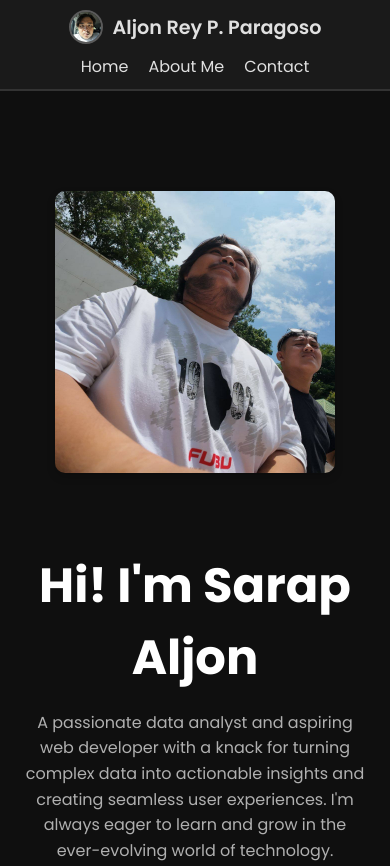
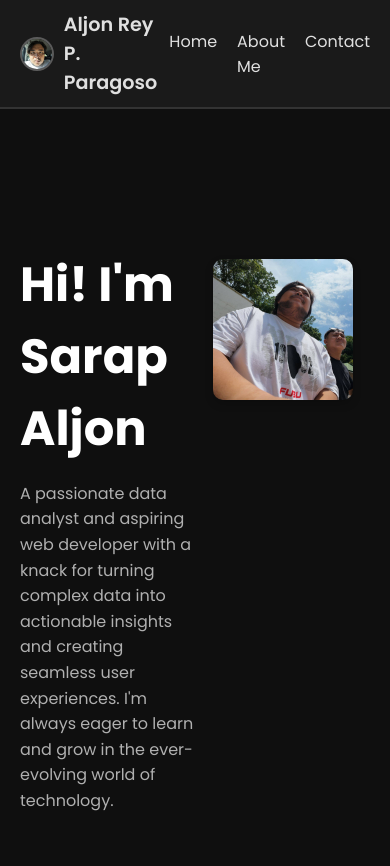
Before and after one commit to AljonOhaha/HTML, a plain HTML site: page index.html in a window 390 px wide. Shown: the top 866 px of the page. Drawn offline with Linux system fonts and the light colour scheme.

Commit message:
Update style.css

```diff
--- a/style.css
+++ b/style.css
@@ -1,204 +1,29 @@
-/* General Body Styles */
-body {
-    font-family: 'Poppins', sans-serif;
-    margin: 0;
-    padding: 0;
-    background-color: #0f0f0f; /* Dark background */
-    color: #e0e0e0; /* Light text */
-}
 
-/* --- Navigation Bar --- */
-.navbar {
-    background-color: #1a1a1a;
-    padding: 10px 0;
-    border-bottom: 2px solid #333;
-    position: sticky;
-    top: 0;
-    z-index: 1000;
-}
-
-.nav-container {
-    max-width: 1200px;
-    margin: 0 auto;
-    padding: 0 20px;
-    display: flex;
-    justify-content: space-between;
-    align-items: center;
-}
-
-.logo {
-    display: flex;
-    align-items: center;
-    font-size: 1.2rem;
-    font-weight: 600;
-}
-
-.nav-profile-pic {
-    width: 30px;
-    height: 30px;
-    border-radius: 50%;
-    margin-right: 10px;
-    object-fit: cover;
-    border: 2px solid #5a5a5a;
-}
-
-.navbar ul {
-    list-style: none;
-    margin: 0;
-    padding: 0;
-    display: flex;
-    gap: 20px;
-}
-
-.navbar a {
-    color: #e0e0e0;
-    text-decoration: none;
-    font-weight: 400;
-    transition: color 0.3s ease;
-}
-
-.navbar a:hover {
-    color: #4a90e2; /* Hover color */
-}
-
-/* --- Home Section --- */
-.hero {
-    padding: 100px 0;
-    text-align: left;
-}
-
-.hero-container {
-    max-width: 1200px;
-    margin: 0 auto;
-    padding: 0 20px;
-    display: flex;
-    justify-content: space-between;
-    align-items: flex-start;
-}
-
-.hero-content {
-    flex: 1;
-}
-
-.hero-content h1 {
-    font-size: 3rem;
-    font-weight: 700;
-    margin-bottom: 10px;
-    color: #fff;
-}
-
-.hero-content p {
-    font-size: 1rem;
-    max-width: 600px;
-    line-height: 1.6;
-    color: #b0b0b0;
-}
-
-.hero-image {
-    flex: 1;
-    text-align: center;
-    position: relative;
-    top: 50px;
-}
-
-.hero-image img {
-    max-width: 80%;
-    height: auto;
-    border-radius: 10px;
-    box-shadow: 0 4px 8px rgba(0, 0, 0, 0.2);
-}
-
-.hero-image p {
-    margin-top: 10px;
-    font-size: 0.9rem;
-    color: #999;
-}
-
-/* --- About Me Section --- */
-.about-me-section {
-    padding: 80px 0;
-}
-
-.about-me-container {
-    max-width: 1000px;
-    margin: 0 auto;
-    padding: 0 20px;
-    display: flex;
-    gap: 40px;
-    border-top: 2px solid #333;
-    padding-top: 40px;
-}
-
-.about-me-content, .projects-content {
-    flex: 1;
-}
-
-h2 {
-    font-size: 2.5rem;
-    font-weight: 700;
-    color: #fff;
-    margin-bottom: 20px;
-}
-
-.about-me-content p, .projects-content p {
-    font-size: 1rem;
-    line-height: 1.8;
-    color: #b0b0b0;
-}
-
-/* --- Contact Page Sections --- */
-.contact-section {
-    padding: 80px 0;
-}
-
-.contact-container {
-    max-width: 1000px;
-    margin: 0 auto;
-    padding: 0 20px;
-    padding-top: 40px;
-    border-top: 2px solid #333;
-}
-
-.contact-container h1 {
-    font-size: 2.5rem;
-    font-weight: 700;
-    color: #fff;
-    margin-bottom: 20px;
-}
-
-.contact-container p {
-    font-size: 1.2rem;
-    line-height: 2;
-    color: #e0e0e0;
-}
-
-.contact-container a {
-    color: #4a90e2;
-    text-decoration: none;
-    transition: color 0.3s ease;
-}
-
-.contact-container a:hover {
-    text-decoration: underline;
-}
-
-/* Responsive Design for smaller screens */
-@media (max-width: 768px) {
-    .nav-container {
-        flex-direction: column;
-        gap: 10px;
-    }
-    .hero-container, .about-me-container {
-        flex-direction: column;
-        align-items: center;
-    }
-    .hero-content {
-        order: 2;
-        text-align: center;
-    }
-    .hero-image {
-        order: 1;
-        margin-bottom: 30px;
-        top: 0;
-    }
-}
+body { font-family: 'Poppins', sans-serif;  margin: 0;padding: 0; background-color: #0f0f0f;  color: #e0e0e0; }
+.navbar { background-color: #1a1a1a; padding: 10px 0;  border-bottom: 2px solid #333;  position: sticky;top: 0; z-index: 1000;}
+.nav-container { max-width: 1200px; margin: 0 auto;padding: 0 20px;  display: flex;  justify-content: space-between;align-items: center;}
+.logo { display: flex; align-items: center;font-size: 1.2rem; font-weight: 600;}
+.nav-profile-pic { width: 30px;  height: 30px; border-radius: 50%;margin-right: 10px;object-fit: cover; border: 2px solid #5a5a5a;}
+.navbar ul { list-style: none;margin: 0;padding: 0;display: flex;gap: 20px;}
+.navbar a {color: #e0e0e0;text-decoration: none; font-weight: 400; transition: color 0.3s ease;}
+.navbar a:hover { color: #4a90e2;}
+.hero { padding: 100px 0; text-align: left;}
+.hero-container { max-width: 1200px; margin: 0 auto;padding: 0 20px;display: flex;justify-content: space-between;align-items: flex-start;}
+.hero-content {flex: 1;}
+.hero-content h1 { font-size: 3rem;font-weight: 700;margin-bottom: 10px;color: #fff;}
+.hero-content p {font-size: 1rem; max-width: 600px;line-height: 1.6;color: #b0b0b0;}
+.hero-image {flex: 1;text-align: center; position: relative;top: 50px;}
+.hero-image img {max-width: 80%; height: auto;border-radius: 10px;box-shadow: 0 4px 8px rgba(0, 0, 0, 0.2);}
+.hero-image p {margin-top: 10px;font-size: 0.9rem;color: #999;}
+.about-me-section {padding: 80px 0;}
+.about-me-container {max-width: 1000px;margin: 0 auto;padding: 0 20px;display: flex; gap: 40px;border-top: 2px solid #333;padding-top: 40px;}
+.about-me-content, .projects-content {flex: 1;}
+h2 {font-size: 2.5rem;font-weight: 700;color: #fff;margin-bottom: 20px;}
+.about-me-content p,
+.projects-content p {font-size: 1rem;line-height: 1.8;color: #b0b0b0;}
+.contact-section { padding: 80px 0;}
+.contact-container {max-width: 1000px;margin: 0 auto;padding: 0 20px;padding-top: 40px; border-top: 2px solid #333;}
+.contact-container h1 {font-size: 2.5rem;font-weight: 700;color: #fff;margin-bottom: 20px;}
+.contact-container p {font-size: 1.2rem;line-height: 2;color: #e0e0e0;}
+.contact-container a {color: #4a90e2; text-decoration: none;transition: color 0.3s ease;}
+.contact-container a:hover {text-decoration: underline;}
```
